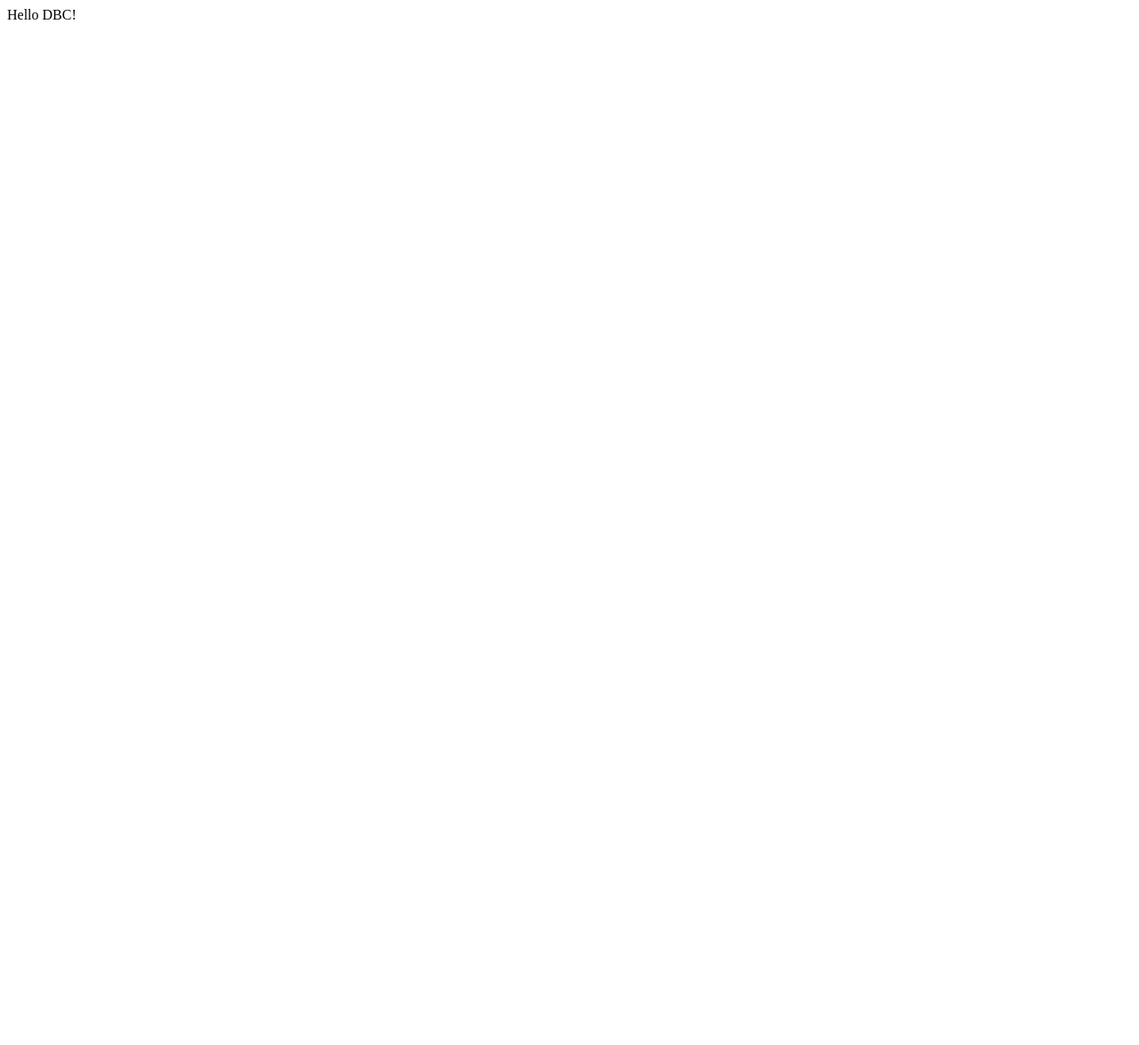
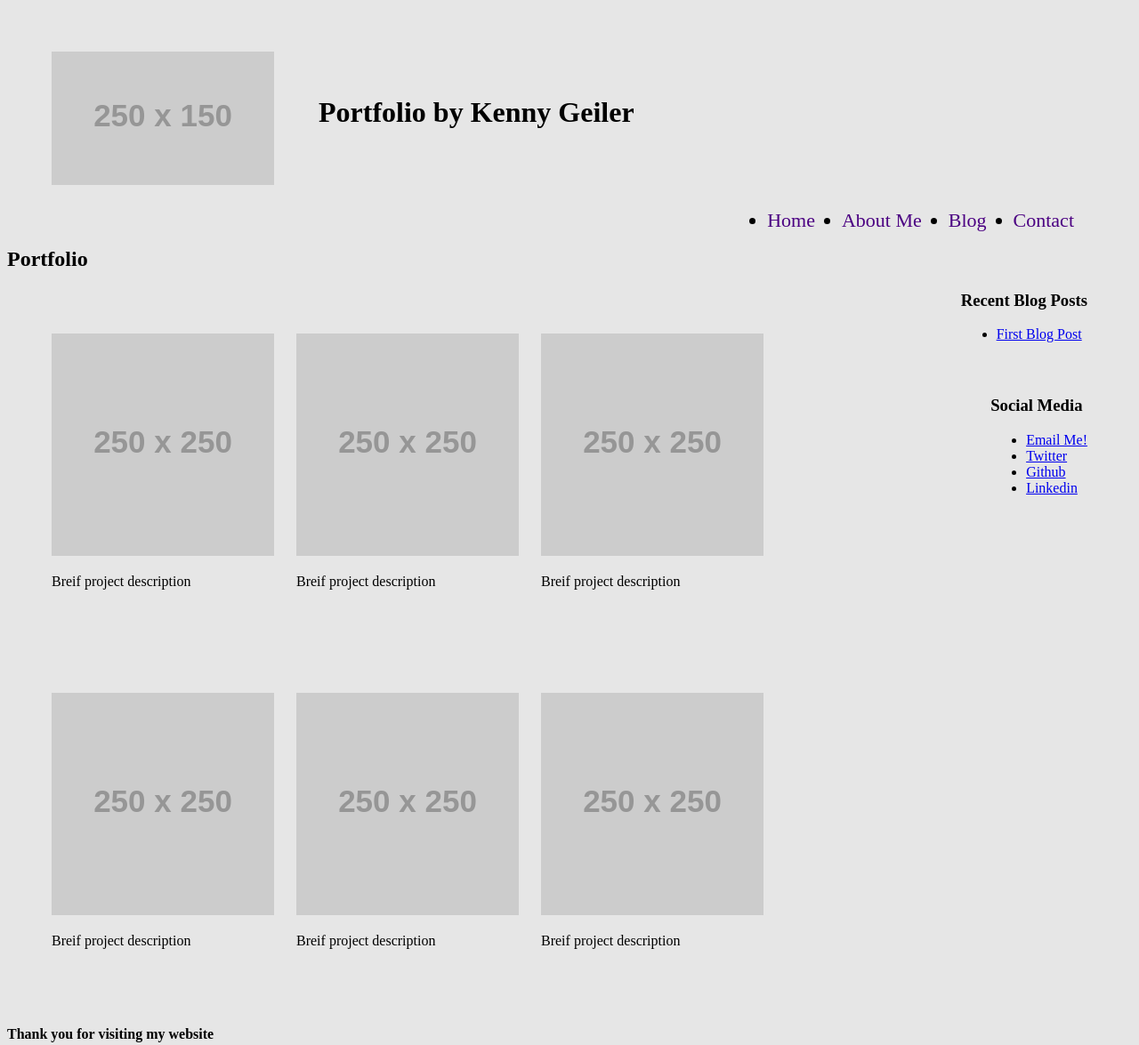
Before and after one commit to kennygeiler/kennygeiler.github.io, a plain HTML site: page index.html in a window 1280 px wide. Shown: the whole page at 89% size. Before the commit the page ends 800 px from the top, so only its background shows below. Drawn offline with Linux system fonts and the light colour scheme; placeholder pictures from the web are drawn by us.

Commit message:
changes to website and blog tempaltes

```diff
--- a/index.html
+++ b/index.html
@@ -1,5 +1,75 @@
+<!DOCTYPE html>
 <html>
+<head>
+  <title> Welcome to My Portfolio </title>
+  <link rel="stylesheet" type="text/css" href="../kennygeiler.github.io/stylesheets/default.css">
+</head>
   <body>
-Hello DBC!
+<div id="header">
+  <img src ="http://placehold.it/250x150" alt=""/>
+  <h1> Portfolio by Kenny Geiler </h1>
+</div>
+
+<div id="navbar">
+<ul>
+  <li class="placement"> <a href="../kennygeiler.github.io/index.html">Home</a> </li>
+  <li class="placement"> <a href="#">About Me</a> </li>
+  <li class="placement"> <a href="../kennygeiler.github.io/blog/index.html">Blog</a> </li>
+  <li class="placement"> <a href="#">Contact</a> </li>
+</ul>
+</div>
+
+<div id="recentblog">
+  <h3>Recent Blog Posts</h3>
+  <ul>
+    <li><a href="#">First Blog Post</a></li>
+  </ul>
+</div>
+
+<div id="SocialMedia">
+  <h3> Social Media </h3>
+  <ul>
+    <li><a href="#">Email Me!</a></li>
+    <li><a href="#">Twitter</a></li>
+    <li><a href="#">Github</a></li>
+    <li><a href="#">Linkedin</a></li>
+  </ul>
+</div>
+
+<div id="portfolio">
+  <h2> Portfolio </h2>
+  <div class="portformat">
+  <div class="portfolioitem">
+    <a href="#"><img src="http://placehold.it/250x250" alt="Check it out" /></a>
+    <p>Breif project description</p>
+  </div>
+    <div class="portfolioitem">
+    <a href="#"><img src="http://placehold.it/250x250" alt="Check it out" /></a>
+    <p>Breif project description</p>
+  </div>
+    <div class="portfolioitem">
+    <a href="#"><img src="http://placehold.it/250x250" alt="Check it out" /></a>
+    <p>Breif project description</p>
+  </div>
+  </div>
+  <div class="portformat">
+    <div class="portfolioitem">
+    <a href="#"><img src="http://placehold.it/250x250" alt="Check it out" /></a>
+    <p>Breif project description</p>
+  </div>
+    <div class="portfolioitem">
+    <a href="#"><img src="http://placehold.it/250x250" alt="Check it out" /></a>
+    <p>Breif project description</p>
+  </div>
+    <div class="portfolioitem">
+    <a href="#"><img src="http://placehold.it/250x250" alt="Check it out" /></a>
+    <p>Breif project description</p>
+  </div>
+</div>
+</div>
+<div id="footer">
+  <h4>Thank you for visiting my website</h4>
+</div>
+
   </body>
 </html>
--- /dev/null
+++ b/stylesheets/default.css
@@ -0,0 +1,68 @@
+* {
+  background-color: #E6E6E6;
+}
+
+#header {
+display: inline-flex;
+    padding: 50px;
+}
+
+#header h1 {
+
+    margin-left: 50px;
+    margin-top: 50px;
+
+}
+
+#navbar {
+  float: right;
+  margin-top: 190px;
+  margin-right: 50px;
+  font-size: 22px;
+
+}
+
+#navbar a {
+  text-decoration: none;
+  color: indigo;
+
+}
+
+#navbar a:hover {
+  color: white;
+}
+
+#navbar ul {
+  display: inline-flex;
+}
+
+.placement {
+  margin: 15px;
+}
+
+#recentblog {
+  float: right;
+  margin-top: 10px;
+  margin-right: 50px;
+  clear: both;
+}
+
+#SocialMedia {
+  float: right;
+  clear: both;
+  margin-right: 50px;
+  margin-top: 25px;
+}
+
+.portformat {
+  display: inline-flex;
+  margin: 50px;
+}
+
+.portfolioitem {
+  margin-right: 25px;
+}
+
+#blogformat {
+  margin-right: 250px;
+}
```
Also changed, not shown: blog/blog-template.html (+7 -11 lines), blog/index.html (added, +74 -0 lines), stylesheets/blog-stylesheet.css (+14 -12 lines), pairingwireframe.png (added).
